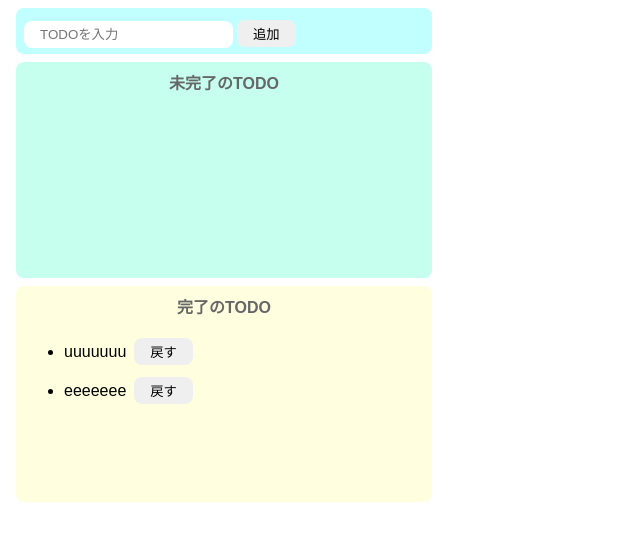
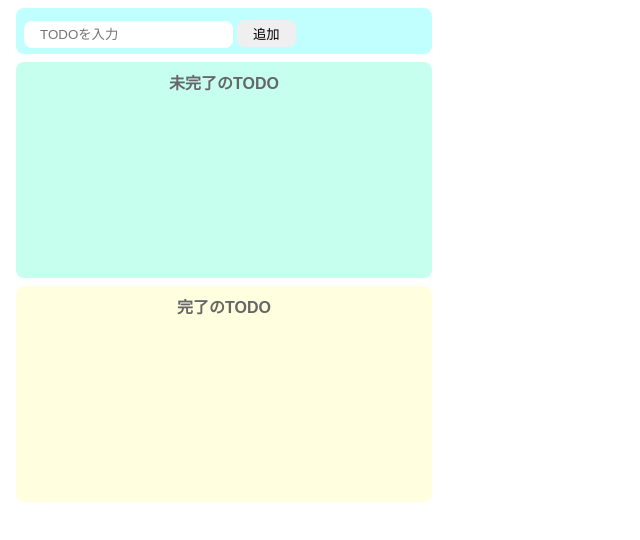
Before and after one commit to takeru1293/TODO-React-Test, a React (Create React App) app: page / in a window 1280 px wide. Shown: the top 540 px of the page, without its empty margins (0-640 px from the left). Built offline with nearby package versions, Linux system fonts and the light colour scheme.

Commit message:
HTML個所のレンダリング化

```diff
--- a/src/App.jsx
+++ b/src/App.jsx
@@ -1,11 +1,13 @@
 import React, { useState } from "react";
 import "./styles.css";
 import { InputTodo } from "./conpornents/InputTodo";
+import { IncompleteTodo } from "./conpornents/IncompleteTodo";
+import { CompleteTodo } from "./conpornents/CompleteTodo";
 
 export const App = () => {
   // useStateにコンストラクタとsetterの名称を設定---------------------------------------
   const [incompleteTodos, setIncompleteTodos] = useState([]);
-  const [completeTodos, setCompleteTodos] = useState(["uuuuuuu", "eeeeeee"]);
+  const [completeTodos, setCompleteTodos] = useState([]);
   const [todoText, setTodoText] = useState("");
 
   // 処理内容------------------------------------------------------------
@@ -44,54 +46,29 @@ export const App = () => {
   };
 
   // 戻るボタンの処理-------------------------------------------------------
-  const onChickReturn = (index) => {
-    // 配列コピー
-    const newTodos = [...completeTodos];
-    //　完了のTODOの配列とClickイベントで完了したTODOをreturnTodosに追加
-    const retrunTodos = [...incompleteTodos, newTodos[index]];
-    // 完了TODOリストをレンダリング
-    setIncompleteTodos(retrunTodos);
-    // 削除処理
-    newTodos.splice(index, 1);
-    //　削除された配列を追加
-    setCompleteTodos(newTodos);
-  };
 
   // retrun処理-------------------------------------------
   return (
     <>
+      {/* テキスト項目のエリアのコンポーネントを読み込み */}
       <InputTodo
         todoText={todoText}
         onChange={onChangeTodoText}
         onClick={onChickAdd}
       />
-      <div className="incomplete-area">
-        <p className="title">未完了のTODO</p>
-        <ul>
-          {incompleteTodos.map((todo, index) => {
-            return (
-              <div key={todo} className="list-row">
-                <li>{todo}</li>
-                <button onClick={() => onChickTodoAdd(index)}>完了</button>
-                <button onClick={() => onChickDelete(index)}>削除</button>
-              </div>
-            );
-          })}
-        </ul>
-      </div>
-      <div className="complete-area">
-        <p className="title">完了のTODO</p>
-        <ul>
-          {completeTodos.map((todo1, index) => {
-            return (
-              <div key={todo1} className="list-row">
-                <li>{todo1}</li>
-                <button onClick={() => onChickReturn(index)}>戻す</button>
-              </div>
-            );
-          })}
-        </ul>
-      </div>
+      {/* 未完了TODOエリアのエリアのコンポーネントを読み込み */}
+      <IncompleteTodo
+        todoList={incompleteTodos}
+        onClickC={onChickTodoAdd}
+        onClickD={onChickDelete}
+      />
+      {/* 完了TODOエリアのエリアのコンポーネントを読み込み */}
+      <CompleteTodo
+        incompleteTodos={incompleteTodos}
+        setIncompleteTodos={setIncompleteTodos}
+        completeTodos={completeTodos}
+        setCompleteTodos={setCompleteTodos}
+      />
     </>
   );
 };
--- /dev/null
+++ b/src/conpornents/CompleteTodo.jsx
@@ -0,0 +1,49 @@
+/**
+ * 完了TODOエリアのコンポーネント
+ * @param {cTodoList,onClickB} prop
+ * cTodoList:完了のTODOに追加されてているTODO情報
+ * onClickB：戻るボタンのonClick処理
+ */
+
+import React from "react";
+
+export const CompleteTodo = (prop) => {
+  // 引数の設定-------------------------------------------------
+  const {
+    incompleteTodos,
+    setIncompleteTodos,
+    completeTodos,
+    setCompleteTodos
+  } = prop;
+
+  // 戻るボタンの処理を追加-------------------------------------------------
+  const onChickReturn = (index) => {
+    // 配列コピー
+    const newTodos = [...completeTodos];
+    //　完了のTODOの配列とClickイベントで完了したTODOをreturnTodosに追加
+    const retrunTodos = [...incompleteTodos, newTodos[index]];
+    // 完了TODOリストをレンダリング
+    setIncompleteTodos(retrunTodos);
+    // 削除処理
+    newTodos.splice(index, 1);
+    //　削除された配列を追加
+    setCompleteTodos(newTodos);
+  };
+
+  // 戻るボタンの処理-------------------------------------------------
+  return (
+    <div className="complete-area">
+      <p className="title">完了のTODO</p>
+      <ul>
+        {completeTodos.map((todo1, index) => {
+          return (
+            <div key={todo1} className="list-row">
+              <li>{todo1}</li>
+              <button onClick={() => onChickReturn(index)}>戻す</button>
+            </div>
+          );
+        })}
+      </ul>
+    </div>
+  );
+};
--- /dev/null
+++ b/src/conpornents/IncompleteTodo.jsx
@@ -0,0 +1,33 @@
+/**
+ * 未完了TODOエリアのコンポーネント
+ * @param {todoList,onClickC,onClickD} prop
+ * todoList:未完了のTODOに追加されてているTODO情報
+ * onClickC:完了ボタンのonClick処理
+ * onClickD:削除ボタンのonClick処理
+ */
+
+import React from "react";
+
+export const IncompleteTodo = (prop) => {
+  const { todoList, onClickC, onClickD } = prop;
+  console.log(todoList);
+  console.log(onClickC);
+  console.log(onClickD);
+
+  return (
+    <div className="incomplete-area">
+      <p className="title">未完了のTODO</p>
+      <ul>
+        {todoList.map((todo, index) => {
+          return (
+            <div key={todo} className="list-row">
+              <li>{todo}</li>
+              <button onClick={() => onClickC(index)}>完了</button>
+              <button onClick={() => onClickD(index)}>削除</button>
+            </div>
+          );
+        })}
+      </ul>
+    </div>
+  );
+};
```
Also changed, not shown: src/conpornents/InputTodo.jsx (+8 -0 lines).
